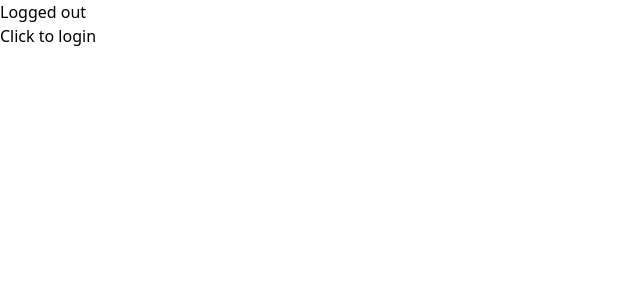
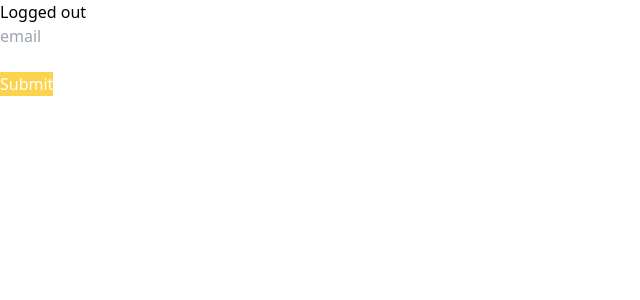
Before and after one commit to wwwkimminja/uber-eats-frontend, a React (Create React App) app: page / in a window 1280 px wide. Shown: the top 300 px of the page, without its empty margins (0-640 px from the left). Built offline with nearby package versions, Linux system fonts and the light colour scheme.

Commit message:
react-hook-form

```diff
--- a/package.json
+++ b/package.json
@@ -16,6 +16,7 @@
     "postcss": "^8.4.16",
     "react": "^18.2.0",
     "react-dom": "^18.2.0",
+    "react-hook-form": "^7.35.0",
     "react-router-dom": "^6.3.0",
     "react-scripts": "5.0.1",
     "tailwindcss": "^3.1.8",
--- a/src/routers/logged-out-router.tsx
+++ b/src/routers/logged-out-router.tsx
@@ -1,13 +1,42 @@
-import { isLoggedInVar } from "../apollo";
+import { useForm } from "react-hook-form";
+
+interface IForm {
+    email:string;
+    password:string;
+}
 
 export const LoggedOutRouter =()=>{
-    const onClick=()=>{
-        isLoggedInVar(true);
+    const {register,watch,handleSubmit,formState:{errors}} = useForm<IForm>();
+    const onSubmit=()=>{
+        console.log(watch("email"));
     };
+    const onInvalid=()=>{
+        console.log("cant create account");
+    }
+    console.log()
+
     return(
     <div>
     <h1>Logged out</h1>
-    <button onClick={onClick}>Click to login</button>
+    <form onSubmit={handleSubmit(onSubmit,onInvalid)}>
+        <div>
+         <input {...register("email", {
+            required: "This is required",
+            pattern: /^[A-Za-z0-9._%+-]+@gmail.com$/,
+            })}
+            name="email"
+            type="email"
+            placeholder="email"
+            />
+            {errors.email?.message &&(<span className="font-bold text-red-600">{errors.email?.message}</span>)}
+            {errors.email?.type ==="pattern" &&(<span className="font-bold text-red-600">Only gmail allowed</span>)}
+        </div>
+        <div>
+        <input {...register("password", { required: true })}/>
+        </div>
+        <button className="bg-yellow-300 text-white">Submit</button>
+    </form>
+
     </div>
     );
 };
```
Also changed, not shown: 1 other file (tests, documents, lock files or other folders).
